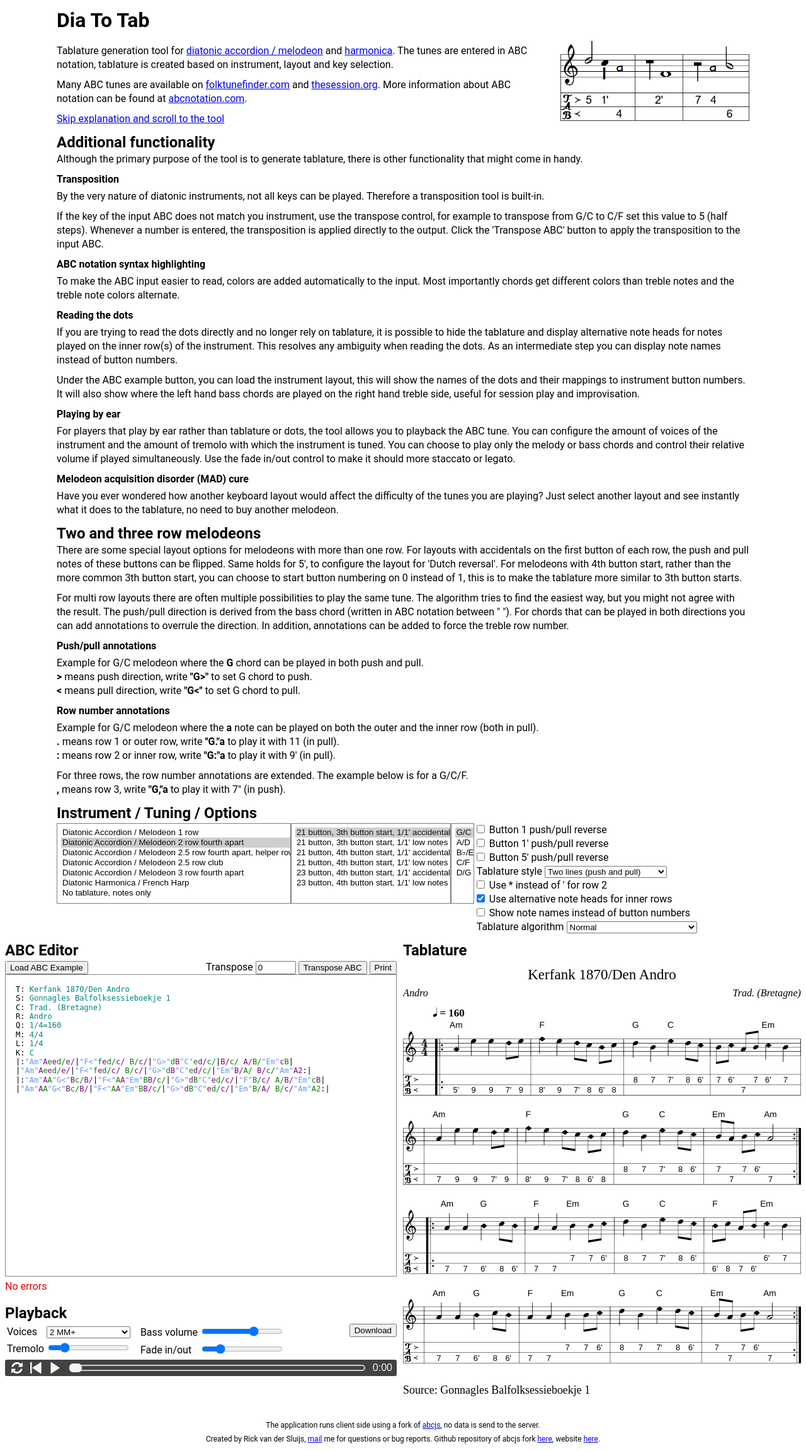
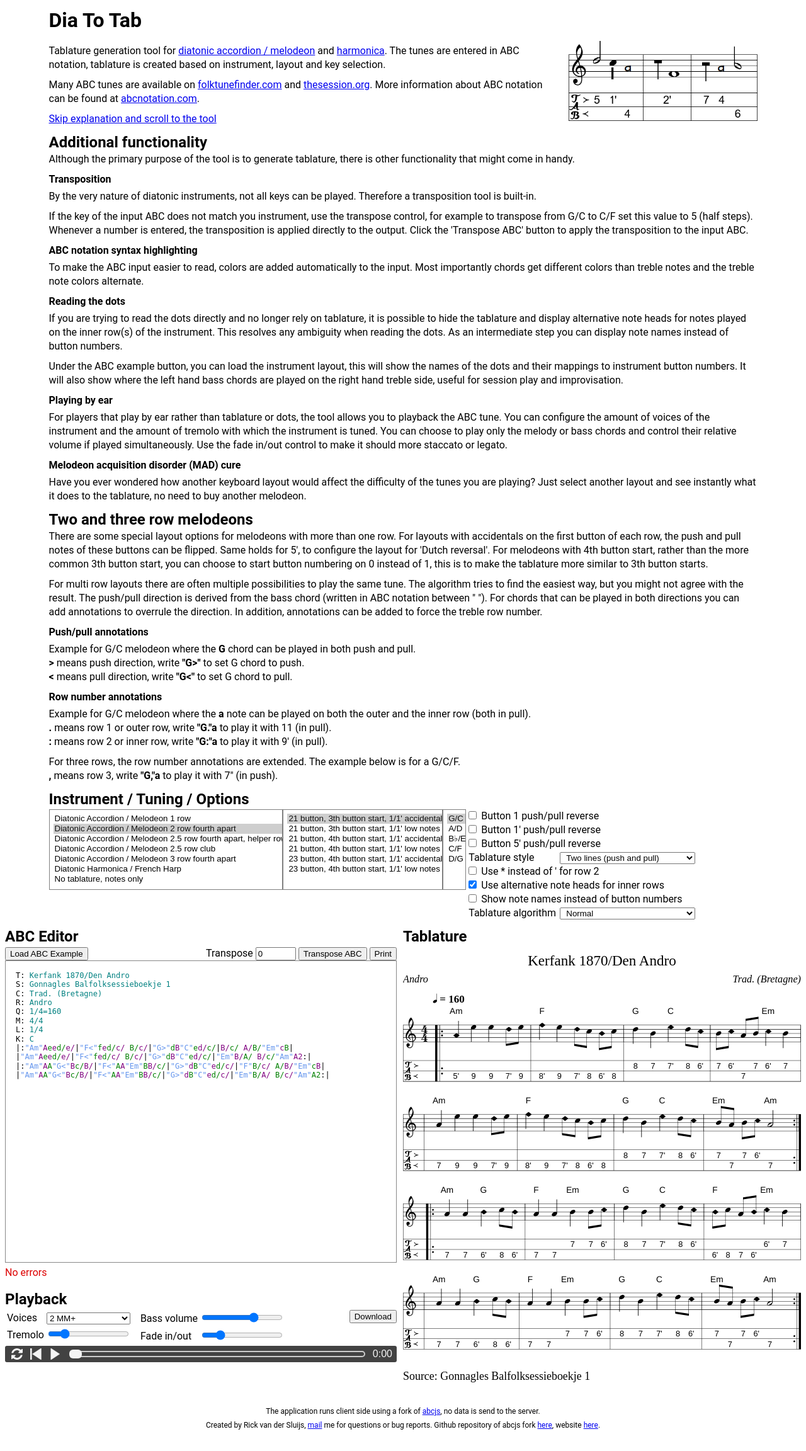
Before and after one commit to RickvanderS/diatotab.com, a PHP site: page / in a window 1280 px wide. Shown: the whole page at 63% size. After the commit the page ends 2270 px from the top, so only its background shows below. Run offline with PHP 8.4, Linux system fonts and the light colour scheme; some web fonts are replaced.

Commit message:
- Start with cleared undo on load - Small changes to stylesheet - Updated abcjs

```diff
--- a/TODO-website.txt
+++ b/TODO-website.txt
@@ -8,3 +8,4 @@ Improvements:
 New features:
 - Open/save ABC button
 - Open custom layout file
+- Type abc notes using computer keyboard
--- a/diatotab.js
+++ b/diatotab.js
@@ -909,6 +909,7 @@ function InitPage() {
 	AddInstruments();
 	AddReeds();
 	ExampleLoadIntern(3);
+	aAbcUndo = [];
 	try {
 		Load();
 		CreateEditor();
@@ -1168,7 +1169,7 @@ function Undo() {
 	AbcInput();
 }
 
-function AbcKeyDown() {
+function AbcKeyDown(event) {
 	//Selection might have been changed
 	AbcSelect();
 
--- a/index.html
+++ b/index.html
@@ -5,11 +5,11 @@
 	<meta name="viewport" content="width=device-width, initial-scale=1">
 	<title>Diatotab, Diatonic Accordion / Melodeon Tablature Generator</title>
 	<link rel="icon" href="favicon.ico">
-	<link rel="stylesheet" href="styles.css?v=20240918">
+	<link rel="stylesheet" href="styles.css?v=20250209">
 	<link rel="stylesheet" href="abcjs-audio.css">
-	<script src="abcjs-basic-min.js?v=20241218"></script>
+	<script src="abcjs-basic-min.js?v=20250209"></script>
 	<!--<script src="../abcjs-melodeon-tab/dist/abcjs-basic.js"></script>-->
-	<script src="diatotab.js?v=20250124"></script>
+	<script src="diatotab.js?v=20250209"></script>
 </head>
 <body>
 	<div class="container">
@@ -132,8 +132,8 @@
 		</div>
 		<div id="optdiv" class="block">
 			<div id="opt_single">
-				<label for="single_tabstyle">&nbsp;Tablature style</label>
-				<select id="single_tabstyle" onchange="CreateEditor()">
+				<label class="drop" for="single_tabstyle">&nbsp;Tablature style</label>
+				<select class="drop" id="single_tabstyle" onchange="CreateEditor()">
 					<option value="1">One line</option>
 					<option value="2" selected="selected">Two lines (push and pull)</option>
 					<option value="0">No tablature, notes only</option>
@@ -142,8 +142,8 @@
 				<label for="single_notenames">Show note names instead of button numbers</label><br>
 			</div>
 			<div id="opt_harm">
-				<label for="harm_tabstyle">&nbsp;Tablature style</label>
-				<select id="harm_tabstyle" onchange="CreateEditor()">
+				<label class="drop" for="harm_tabstyle">&nbsp;Tablature style</label>
+				<select class="drop" id="harm_tabstyle" onchange="CreateEditor()">
 					<option value="1" selected="selected">One line</option>
 					<option value="2">Two lines (brow and draw)</option>
 					<option value="0">No tablature, notes only</option>
@@ -154,8 +154,8 @@
 				<label for="harm_notenames">Show note names instead of hole numbers</label><br>
 			</div>
 			<div id="opt_mel">
-				<label for="tabstyle">&nbsp;Tablature style</label>
-				<select id="tabstyle" onchange="CreateEditor()">
+				<label class="drop" for="tabstyle">&nbsp;Tablature style</label>
+				<select class="drop" id="tabstyle" onchange="CreateEditor()">
 					<option value="1"                    >One line</option>
 					<option value="2" selected="selected">Two lines (push and pull)</option>
 					<option value="3"                    >Line for every instrument row</option>
@@ -167,8 +167,8 @@
 				<label for="changenotehead">Use alternative note heads for inner rows</label><br>
 				<input  id="notenames" type="checkbox" onchange="CreateEditor()">
 				<label for="notenames">Show note names instead of button numbers</label><br>
-				<label for="tabmode">&nbsp;Tablature algorithm</label>
-				<select id="tabmode" onchange="CreateEditor()">
+				<label class="drop" for="tabmode">&nbsp;Tablature algorithm</label>
+				<select class="drop" id="tabmode" onchange="CreateEditor()">
 					<option value="0" selected="selected">Normal</option>
 					<option value="1"                    >Show all remaining possibilities</option>
 					<option value="2"                    >Show all possibilities</option>
@@ -196,7 +196,7 @@
 			<div id="abcscroll" class="abcscroll">
 				<div class="highLite">
 					<div class="highLite_colors"   id="abc_colors"></div>
-					<div class="highLite_editable" id="abc_editable" contenteditable="true" spellcheck="false" onkeydown="AbcKeyDown()" onpaste="AbcPaste(event)" oninput="AbcInput()" onmousemove="AbcSelect()">
+					<div class="highLite_editable" id="abc_editable" contenteditable="true" spellcheck="false" onkeydown="AbcKeyDown(event)" onpaste="AbcPaste(event)" oninput="AbcInput()" onmousemove="AbcSelect()">
 T: Andro<br>
 C: Trad. (Bretagne)<br>
 R: Andro<br>
--- a/styles.css
+++ b/styles.css
@@ -67,14 +67,14 @@ div.blockend {
 div.footer {
   margin: auto;
   padding-top: 10px;
-  max-width: min(100%, 1100px);
+  max-width: min(100%, 1125px);
   text-align: center;
   font-size: 12px;
 }
 
 div.container {
   margin: auto;
-  max-width: min(100%, 1100px);
+  max-width: min(100%, 1125px);
 }
 
 div.float-container {
@@ -88,7 +88,7 @@ div.float-container {
 }
 
 /* On desktop screen use side by side editing */
-@media only screen and (width >= 1100px) {
+@media only screen and (width >= 1125px) {
   div.float-container {
     margin: 0 auto;
   }
@@ -101,7 +101,7 @@ div.float-container {
   }
 
   div.float-child-tab {
-    max-width: 1100px;
+    max-width: 1125px;
     overflow: hidden;
     padding: 0px;
   }
@@ -131,6 +131,16 @@ div.overlay {
 select.list {
   padding: 10px;
   margin: -5px -20px -5px -5px;
+}
+
+select.drop {
+  padding: 0px 0px 0px 5px;
+  min-width: 215px;
+}
+
+label.drop {
+  display: inline-block;
+  min-width: 145px;
 }
 
 h4 {
```
Also changed, not shown: README.md, abcjs-basic-min.js.
